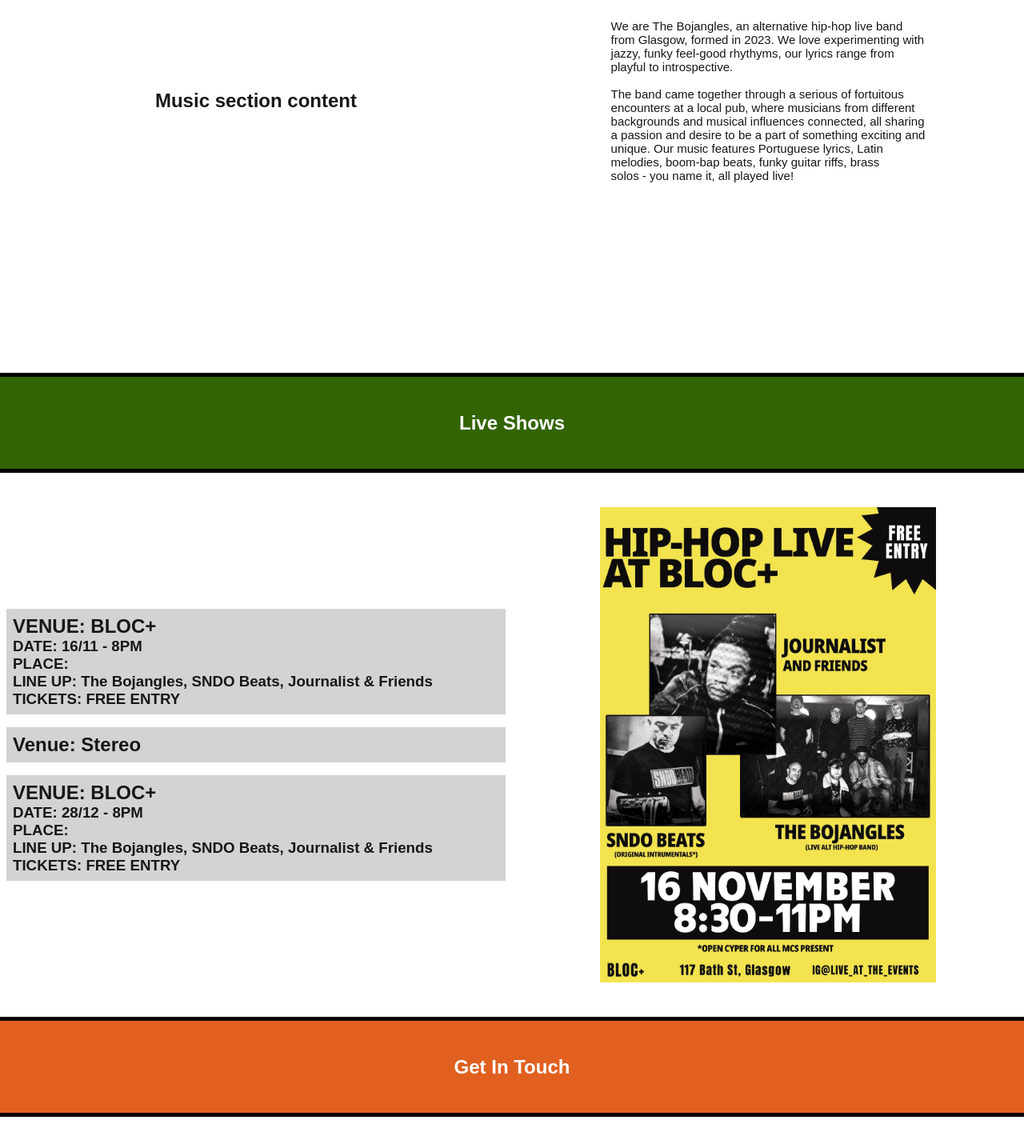
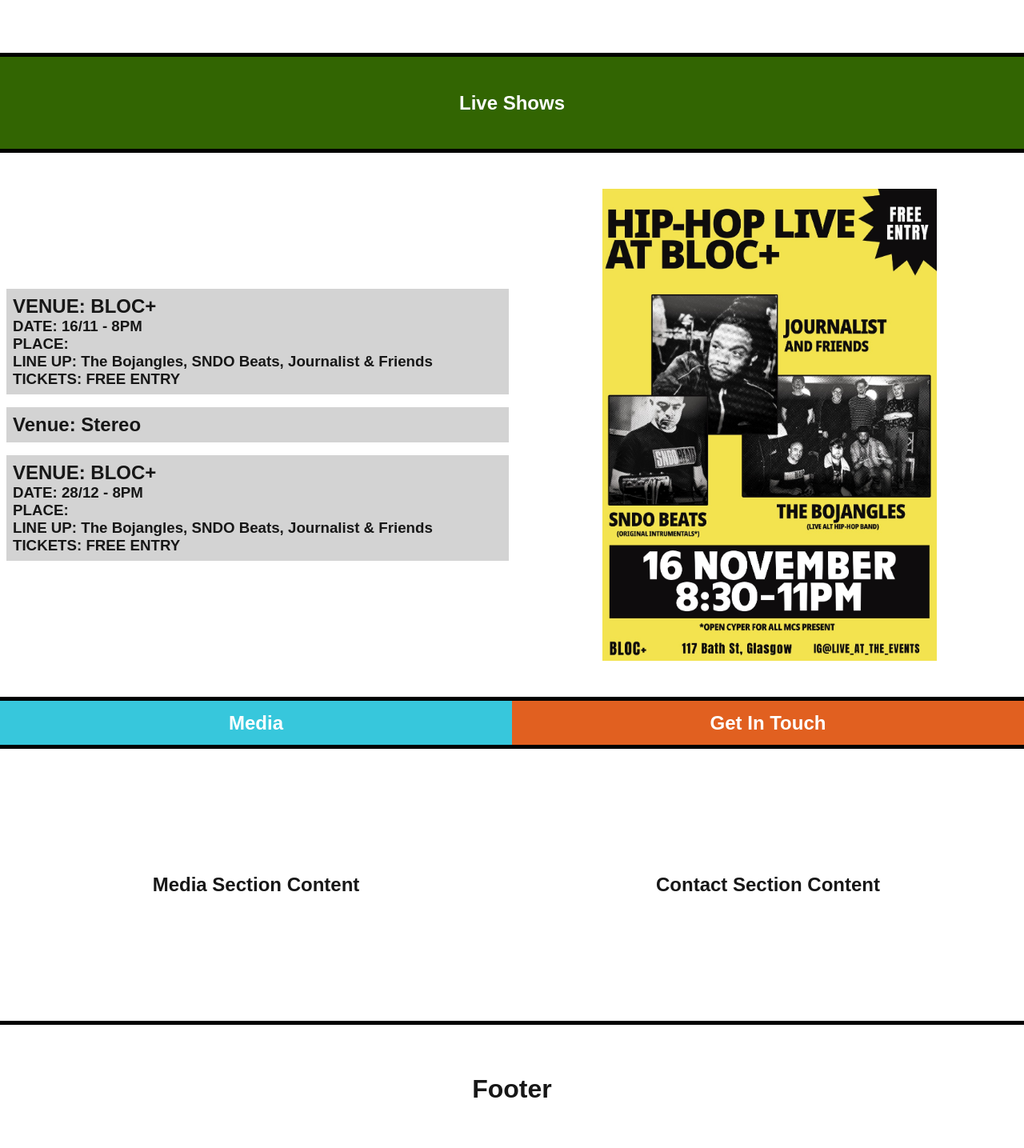
Before and after one commit to Mik20393/the-bojangles-web-app, a Next.js app: page / in a window 1280 px wide. Shown: the part 1139-2574 px from the top of the page at 80% size. Built offline with nearby package versions, Linux system fonts and the light colour scheme.

Commit message:
Adding media section and fix stylings

```diff
--- a/src/app/page.js
+++ b/src/app/page.js
@@ -77,7 +77,18 @@ export default function Home() {
 
       <section className={styles.baseSection} id="contact">
 
-        <div className={styles.largeContentContainer}>
+        <div className={styles.smallContentContainer}>
+          <div className={`${styles.sectionTitleContainer} ${styles.mediaTitleBackground}`}>
+            <div className={styles.sectionTitle}>
+              <h1>Media</h1>
+            </div>
+          </div>
+          <div className={styles.sectionMainContent}>
+            <h1>Media Section Content</h1>
+          </div>
+        </div>
+
+        <div className={styles.smallContentContainer}>
           <div className={`${styles.sectionTitleContainer} ${styles.contactTitleBackground}`}>
             <div className={styles.sectionTitle}>
               <h1>Get In Touch</h1>
--- a/src/app/page.module.css
+++ b/src/app/page.module.css
@@ -23,7 +23,7 @@
 }
 
 .smallContentContainer {
-  height: 100vh;
+  height: 50vh;
   width: 100%;
   display: flex;
   flex-direction: column;
@@ -59,6 +59,10 @@
 
 .tourTitleBackground {
   background-color: #326502;
+}
+
+.mediaTitleBackground {
+  background-color: #37C7DC;
 }
 
 .contactTitleBackground {
--- a/src/components/tourSection.js
+++ b/src/components/tourSection.js
@@ -8,6 +8,7 @@ import gigPoster from "@/public/gigPoster_16112024(1).jpg"
 export default function TourSection() {
     return (
         <>
+            <div className={styles.tourSectionContainer}>
                 <div className={styles.liveShowDetailsContainer}>
                     <div className ={styles.gigDetailsContainer}>
                         <GigDetails
@@ -39,6 +40,7 @@ export default function TourSection() {
                         />
                     </div>
                 </div>
+            </div>
         </>
     )
 }
--- a/src/components/tourSection.module.css
+++ b/src/components/tourSection.module.css
@@ -1,6 +1,14 @@
+.tourSectionContainer {
+    height: 100%;
+    width: 100%;
+    display: flex;
+    justify-content: center;
+    align-items: center;
+}
+
 .liveShowDetailsContainer {
     height: 100%;
-    width: 50%;
+    width: 100%;
     display: flex;
     flex-direction: column;
     justify-content: center;
@@ -18,7 +26,7 @@
 
 .posterContentContainer {
     height: 100%;
-    width: 50%;
+    width: 100%;
     display: flex;
     justify-content: center;
     align-items: center;
@@ -30,11 +38,7 @@
     width: 65.6875%;
 }
 @media (max-width: 600px) {
-    .liveShowDetailsContainer {
-        width: 100%;
-    }
-
-    .posterContentContainer {
-        display: none;
+    .tourSectionContainer {
+        flex-direction: column-reverse;
     }
 }
```
Lines whose indentation alone changed are shown as unchanged.
